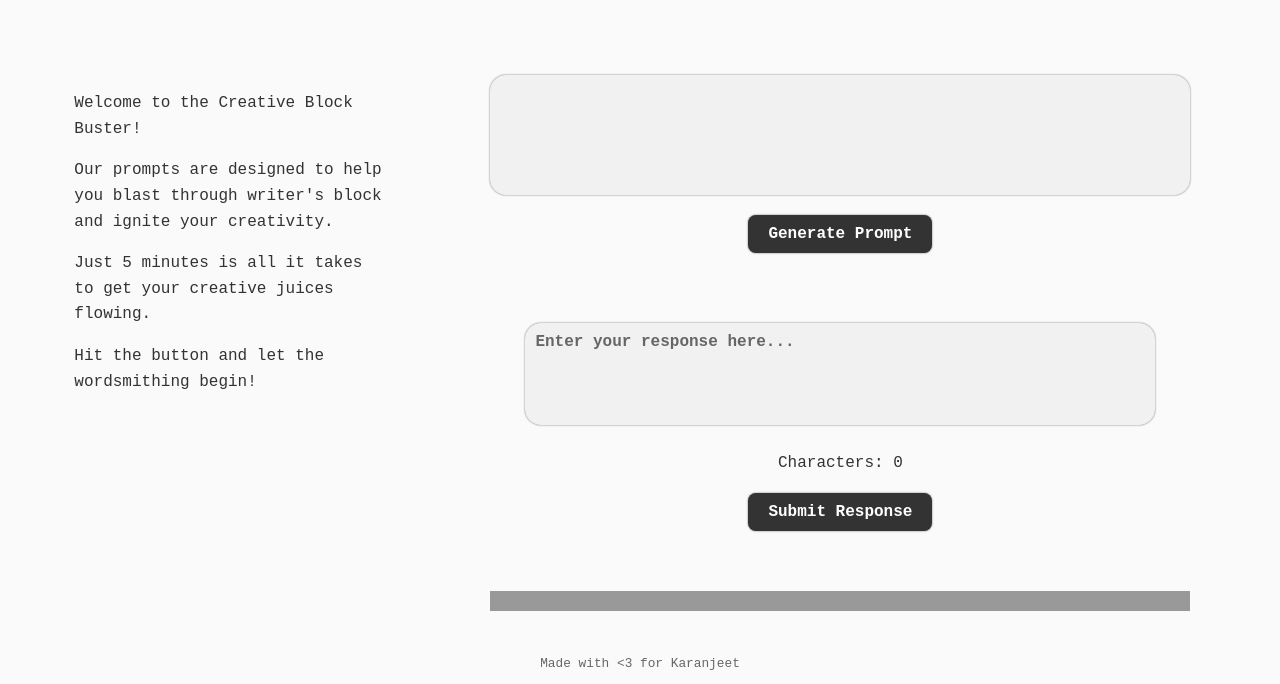
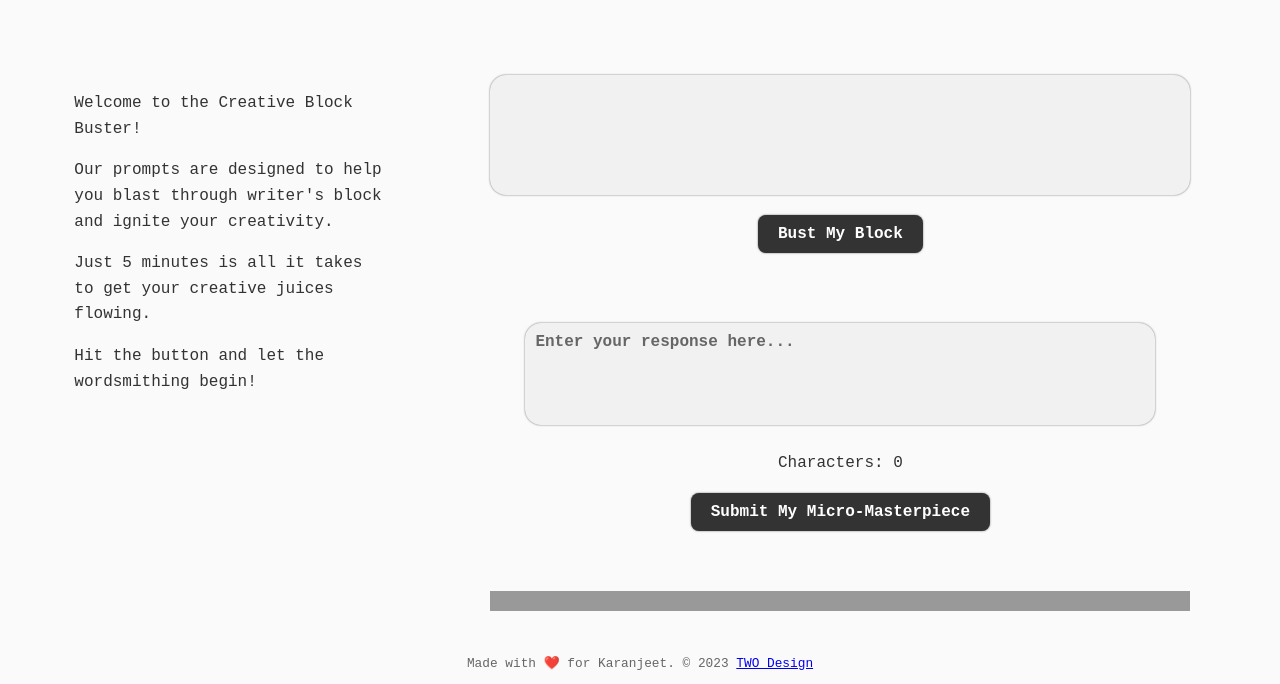
Before and after one commit to vikram-twodesign/creative-block-buster, a website: page index.html in a window 1280 px wide. Shown: the part 116-800 px from the top of the page. Drawn offline with Linux system fonts and the light colour scheme; a web font is replaced by a local one.

Commit message:
Update index.html

```diff
--- a/index.html
+++ b/index.html
@@ -21,18 +21,18 @@
         <div class="right-column">
             <div class="container">
                 <div id="prompt-output" class="prompt-output hide-initially"></div>
-                <button id="generate-prompt-btn" class="button hide-initially">Generate Prompt</button>
+                <button id="generate-prompt-btn" class="button hide-initially">Bust My Block</button>
                 <textarea id="user-response-input" rows="4" cols="50" class="hide-initially" placeholder="Enter your response here..."></textarea>
                 <p id="character-count" class="hide-initially">Characters: 0</p>
-                <button id="submit-response-btn" class="button hide-initially">Submit Response</button>
+                <button id="submit-response-btn" class="button hide-initially">Submit My Micro-Masterpiece</button>
                 <div id="success-message" class="success-message"></div>
-                <button id="copyToClipboard" class="button hide-initially">Copy Your Micro Masterpiece</button>
+                <button id="copyToClipboard" class="button hide-initially">Copy My Micro-Masterpiece</button>
                 <div id="timer-progress-bar" class="hide-initially"></div>
                 <div id="timer" class="timer hide-initially"></div>
             </div>
         </div>
     </div>
     <script src="static/scripts.js"></script>
-    <footer>Made with <3 for Karanjeet</footer>
+    <footer>Made with ❤️ for Karanjeet.     © 2023 <a href="https://www.twodesign.in/">TWO Design</a></footer>
 </body>
 </html>
```
